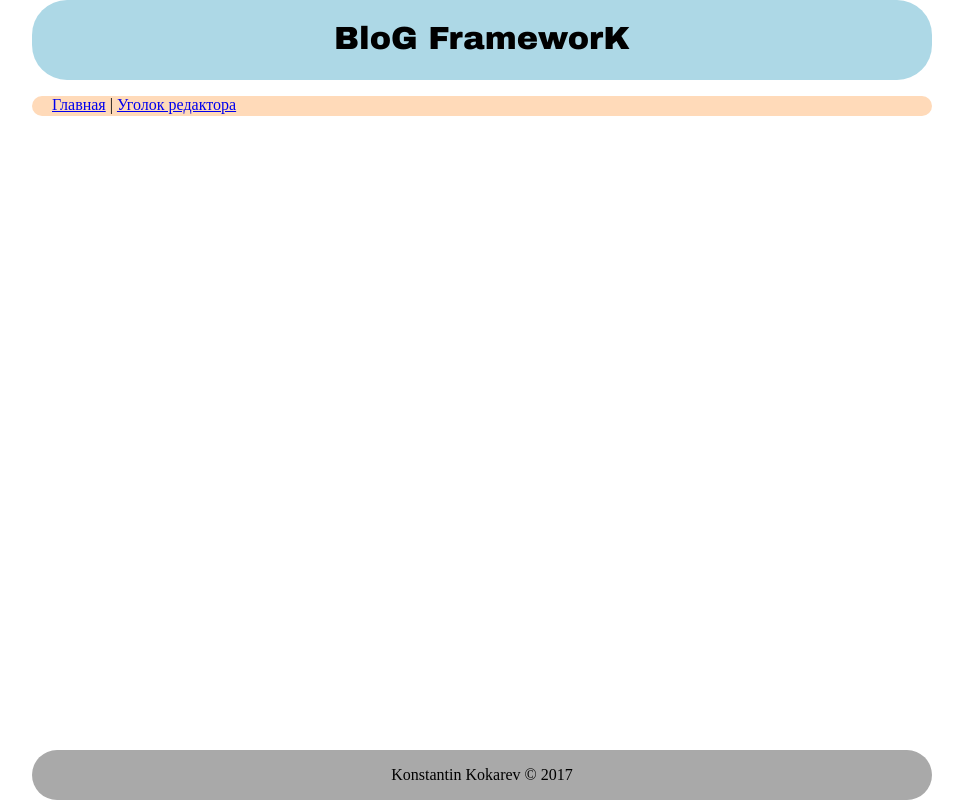
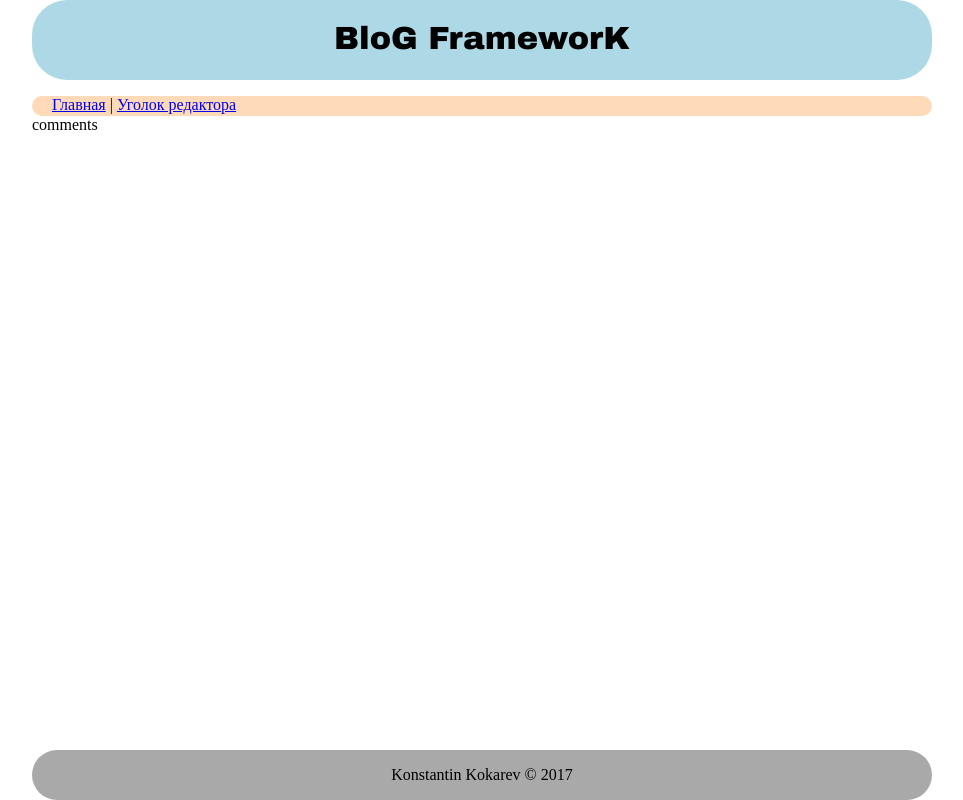
Before and after one commit to woodprop/blog, a PHP site: page /index.php in a window 1280 px wide. Shown: the whole page, without its empty margins (158-1121 px from the left). Run offline with PHP 8.4, Linux system fonts and the light colour scheme; data that the repository does not hold is empty.

Commit message:
Сдаланы заготовки классов и метод отображения комментов в статье

```diff
--- a/controller/C_base.php
+++ b/controller/C_base.php
@@ -3,14 +3,16 @@
 abstract class C_base extends C_controller{
     protected $title;
     protected $content;
+    protected $comments;
 
     function __construct()
     {
         $this->title = 'Уютненький бложеГ ';
+        $this->comments = 'comments';
     }
 
     public function render(){
-        $vars = array('title' => $this->title, 'content' => $this->content);
+        $vars = array('title' => $this->title, 'content' => $this->content, 'comments' => $this->comments);
         $page = $this->Template('views/v_main.php', $vars);
         echo $page;
     }
--- a/controller/C_page.php
+++ b/controller/C_page.php
@@ -21,6 +21,10 @@ class C_page extends C_base
         $article = $base->Article_get_by_id($_GET['id']);
         $this->title .= ' | ' . $article['caption'];
         $this->content = $this->Template('views/v_article.php', $article);
+
+        $ccc = new C_comments();
+        $this->comments = $ccc->Action_show();
+
         return $this->content;
     }
 
--- a/index.php
+++ b/index.php
@@ -1,6 +1,7 @@
 <?php
 require_once 'controller/config.php';
 include_once 'model/M_mysql.php';
+include_once 'model/M_comments.php';
 function __autoload($className){
     include_once "controller/$className.php";
 
--- a/views/v_comments.php
+++ b/views/v_comments.php
@@ -1,5 +1,5 @@
 <form method="post">
     Ваше имя:
-    <input type="text" name="userName">
-    <textarea name="userComment" cols="30" rows="10"></textarea>
+    <input type="text" name="userName" value="<?= $userName ?>">
+    <textarea name="userComment" cols="30" rows="10"><?= $userComment ?></textarea>
 </form>
--- a/views/v_main.php
+++ b/views/v_main.php
@@ -2,7 +2,7 @@
 <html>
 <head>
     <link rel="stylesheet" type="text/css" href="css/style.css"/>
-    <title><?=$title?></title>
+    <title><?= $title ?></title>
     <link rel="stylesheet" href="css/normalize.css">
     <link rel="stylesheet" href="css/style.css">
 </head>
@@ -18,7 +18,9 @@
     </ul>
 </menu>
 
-<?=$content?>
+<?= $content ?>
+
+<?= $comments ?>
 
 <footer><span>Konstantin Kokarev &copy; 2017</span></footer>
 </div>
```
